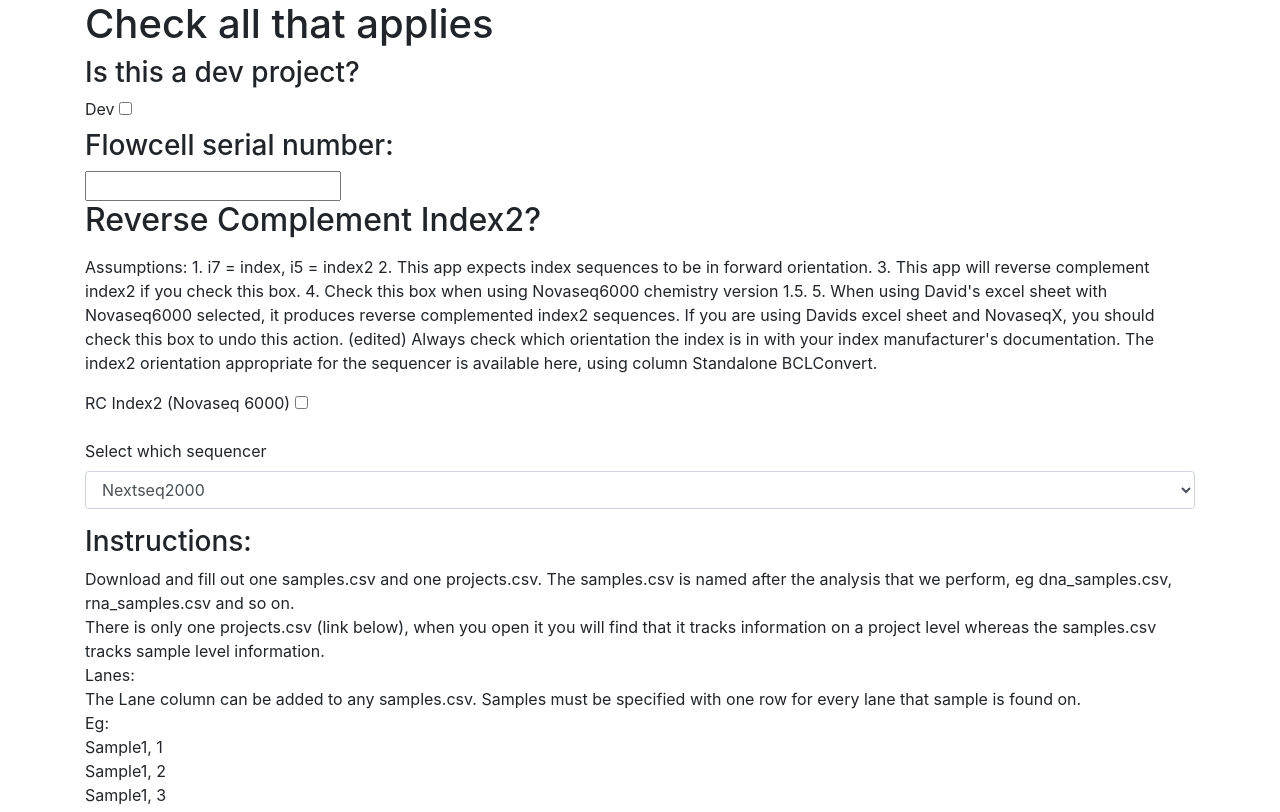
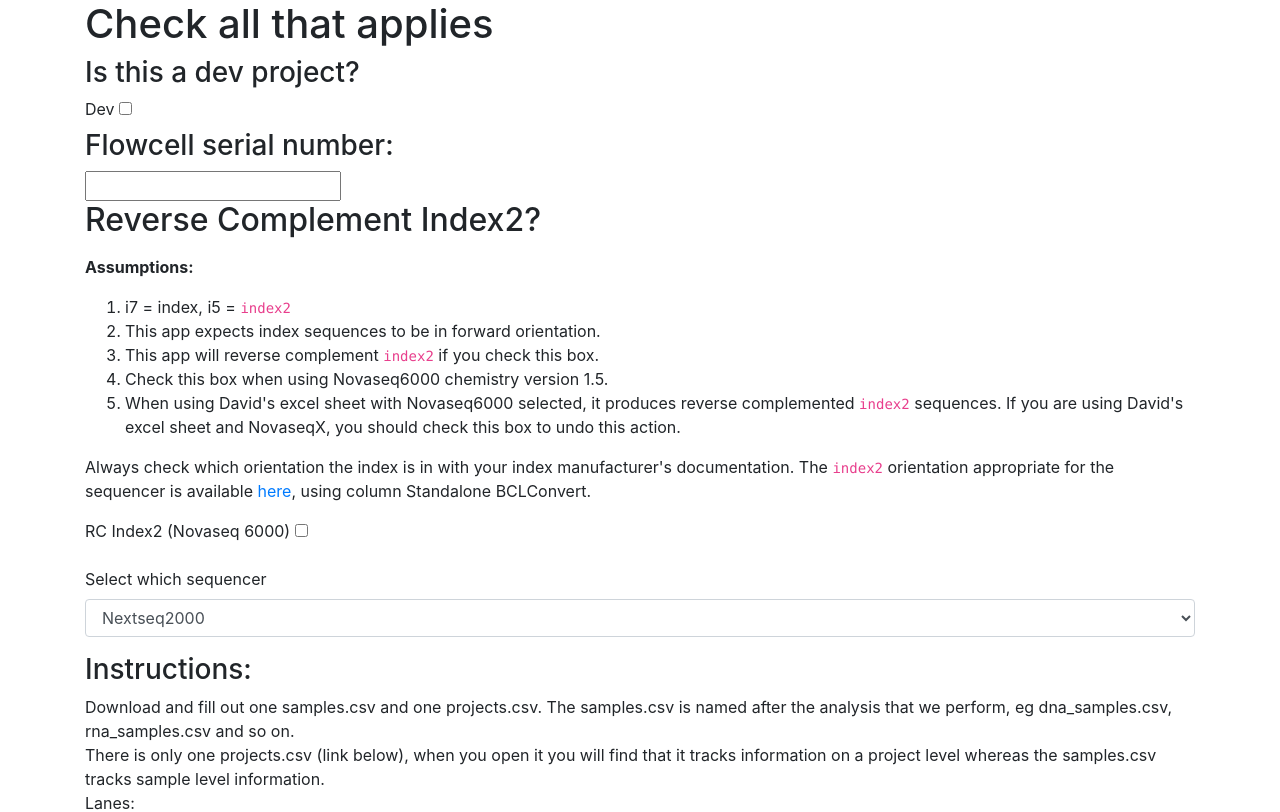
Before and after one commit to ctg-lund/SampleSheetGenerator, a Python web app: template templates/forms.html in a window 1280 px wide. Shown: the part 58-870 px from the top of the page. Run offline with Jinja, Linux system fonts and the light colour scheme; the template is opened without the code that fills it, so the values that code supplies are empty; some libraries are stand-ins or nearby versions.

Commit message:
html formatting

```diff
--- a/templates/forms.html
+++ b/templates/forms.html
@@ -38,16 +38,19 @@
       <div></div>
       <h2>Reverse Complement Index2?</h2>
       <p>
-        <p>
-    Assumptions:
-1. i7 = index, i5 = index2
-2. This app expects index sequences to be in forward orientation.
-3. This app will reverse complement index2 if you check this box.
-4. Check this box when using Novaseq6000 chemistry version 1.5.
-5. When using David's excel sheet with Novaseq6000 selected, it produces reverse complemented index2 sequences. If you are using Davids excel sheet and NovaseqX, you should check this box to undo this action. (edited)
+<p><strong>Assumptions:</strong></p>
+<ol>
+  <li>i7 = index, i5 = <code>index2</code></li>
+  <li>This app expects index sequences to be in forward orientation.</li>
+  <li>This app will reverse complement <code>index2</code> if you check this box.</li>
+  <li>Check this box when using Novaseq6000 chemistry version 1.5.</li>
+  <li>When using David's excel sheet with Novaseq6000 selected, it produces reverse complemented <code>index2</code>
+    sequences. If you are using David's excel sheet and NovaseqX, you should check this box to undo this action.</li>
+</ol>
+<p>Always check which orientation the index is in with your index manufacturer's documentation. The <code>index2</code>
+  orientation appropriate for the sequencer is available <a href="https://knowledge.illumina.com/software/general/software-general-reference_material-list/000001800">here</a>, using column Standalone BCLConvert.</p>
 
-Always check which orientation the index is in with your index manufacturer's documentation. The index2 orientation appropriate for the sequencer is available here, using column Standalone BCLConvert.
-</p>
+
 
       </p>
       <label for="RC">RC Index2 (Novaseq 6000)</label>
```
